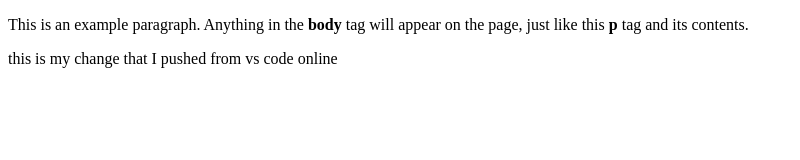
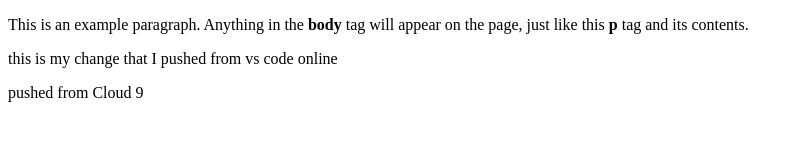
Before and after one commit to neosank/cloudIDE, a plain HTML site: page src/index.html in a window 1280 px wide. Shown: the whole page, without its empty margins (0-800 px from the left). Drawn offline with Linux system fonts and the light colour scheme.

Commit message:
commiting from Cloud 9

```diff
--- a/src/index.html
+++ b/src/index.html
@@ -6,5 +6,6 @@
   <body>
     <p>This is an example paragraph. Anything in the <strong>body</strong> tag will appear on the page, just like this <strong>p</strong> tag and its contents.</p>
     <p> this is my change that I pushed from vs code online</p>
+    <p> pushed from Cloud 9</p>
   </body>
 </html>
```
